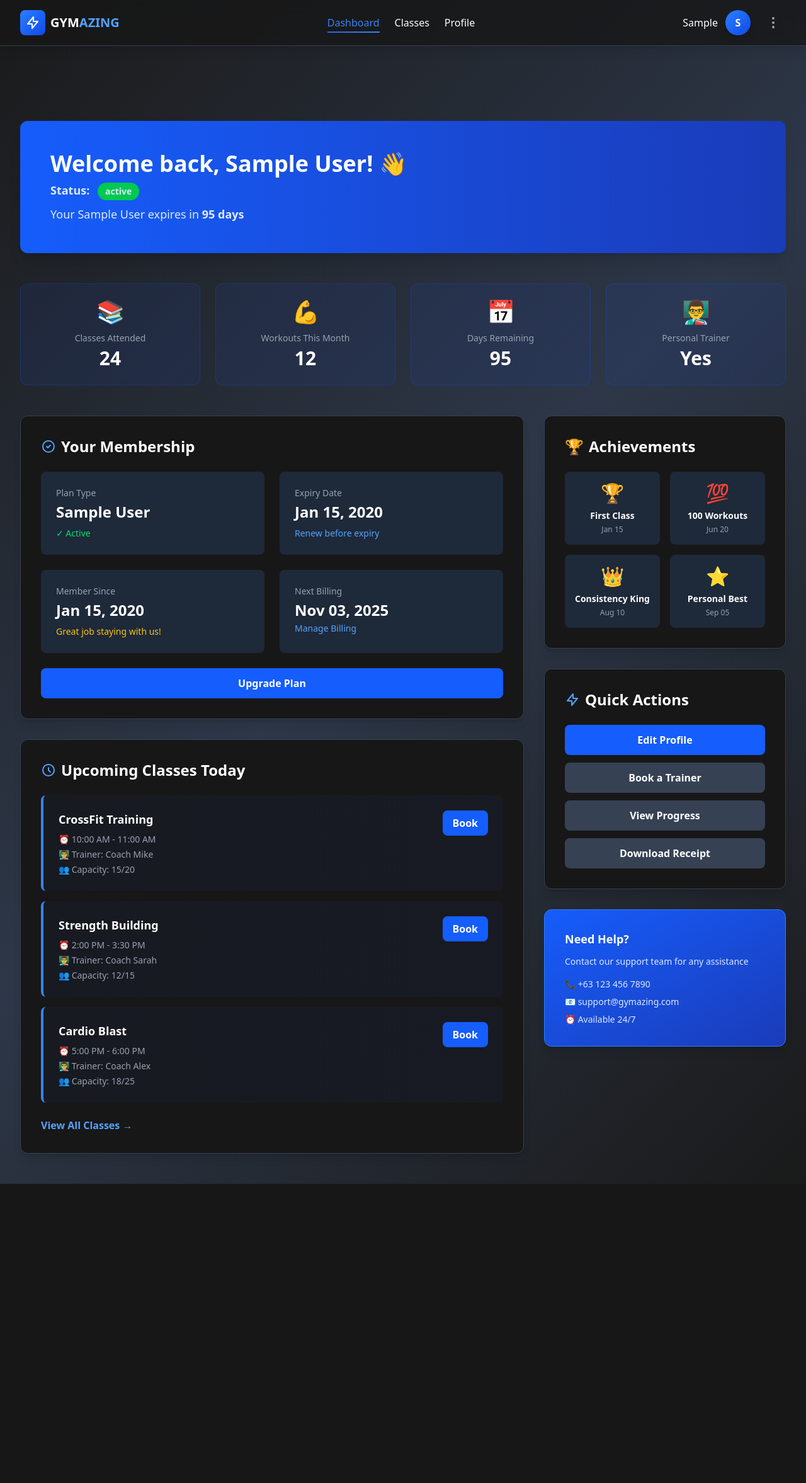
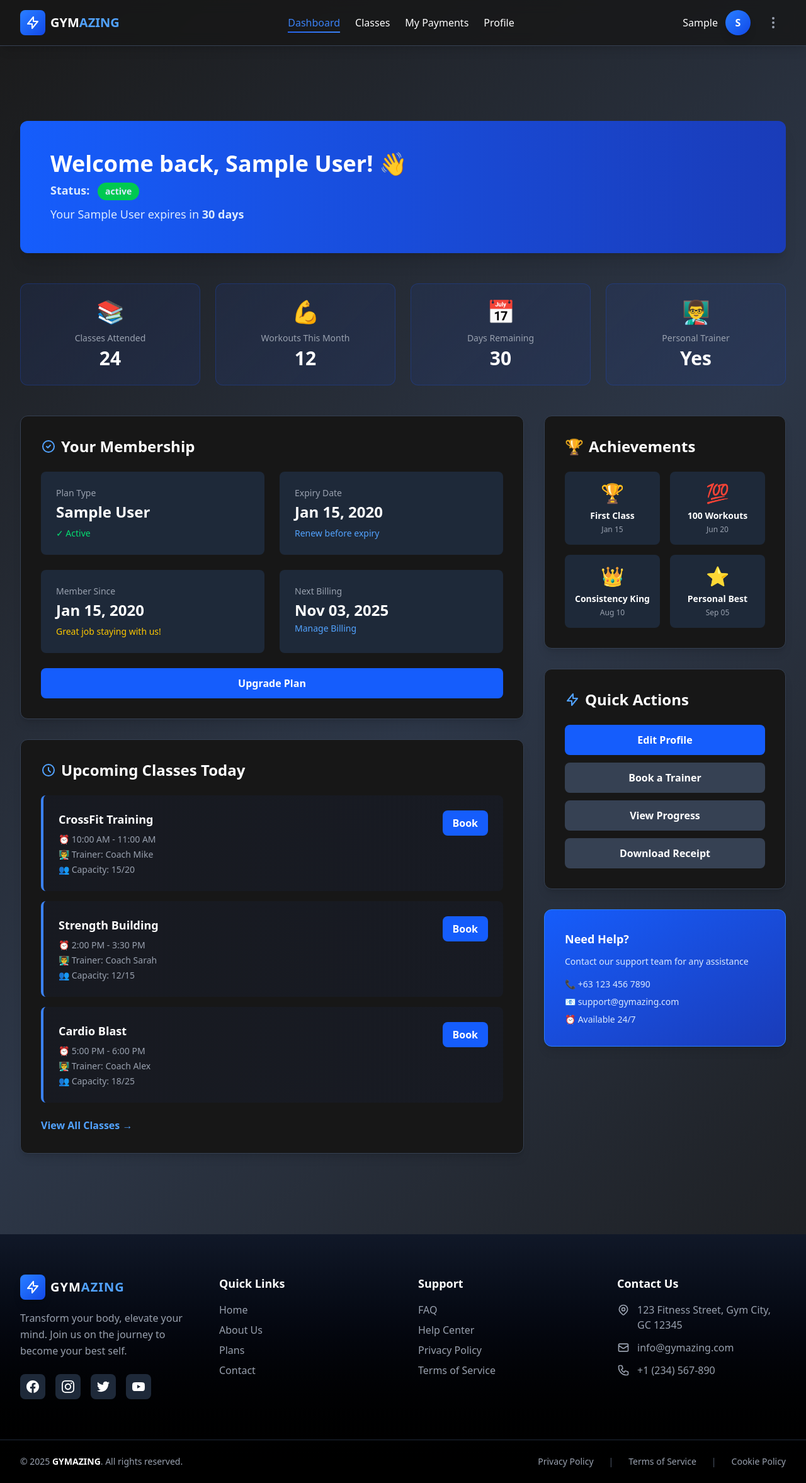
Before and after one commit to Nishieeee/GymMembershipApplicationSystem, a PHP site: page /views/dashboard.php in a window 1280 px wide. Shown: the whole page at 63% size. Before the commit the page ends 1880 px from the top, so only its background shows below. Run offline with PHP 8.4, Linux system fonts and the light colour scheme; the visitor is signed in with stand-in values (Sample User, id 1); tables that the repository leaves empty or names only in its code hold one stand-in row (values such as "Sample post").

Commit message:
fix missing links and components

```diff
--- a/views/dashboard.php
+++ b/views/dashboard.php
@@ -8,22 +8,13 @@
         header("location: /auth/login.php");
     }
 
-    // Sample data - replace with actual database queries
+    //user data (needs work)
     $user = $userObj->getMemberSubcription($user_id);
-    // [
-    //     "name" => "Jhon Clein",
-    //     "email" => "test@gmail.com",
-    //     "phone" => "+63 123 456 7890",
-    //     "plan" => "Premium",
-    //     "membership_date" => "2024-01-15",
-    //     "expiry_date" => "2025-01-15",
-    //     "status" => "Active"
-    // ];
 
     $stats = [
         ["label" => "Classes Attended", "value" => 24, "icon" => "📚"],
         ["label" => "Workouts This Month", "value" => 12, "icon" => "💪"],
-        ["label" => "Days Remaining", "value" => 95, "icon" => "📅"],
+        ["label" => "Days Remaining", "value" => 30, "icon" => "📅"],
         ["label" => "Personal Trainer", "value" => "Yes", "icon" => "👨‍🏫"]
     ];
 
@@ -164,7 +155,7 @@
                         <span class="font-semibold">Status:</span>
                         <span class="inline-block px-3 py-1 bg-green-500 rounded-full text-sm font-bold ml-2"><?= $user['status'] ?></span>
                     </p>
-                    <p class="text-blue-100 text-lg mt-2">Your <?= $user['plan_name'] ?> expires in <span class="font-bold">95 days</span></p>
+                    <p class="text-blue-100 text-lg mt-2">Your <?= $user['plan_name'] ?> expires in <span class="font-bold">30 days</span></p>
                 </div>
             </div>
 
@@ -309,7 +300,7 @@
             </div>
         </div>
     </main>
-
+    <?php include_once __DIR__ . "/layouts/footer.php" ?>
     <script>
         $(document).ready(function() {
             // Mobile menu toggle
--- a/views/layouts/navbar.php
+++ b/views/layouts/navbar.php
@@ -118,6 +118,7 @@ $user_initial = substr($user_name, 0, 1);
                 <nav class="hidden lg:flex items-center space-x-6">
                     <a href="dashboard.php" class="nav-link text-white hover:text-blue-400 font-medium transition-colors">Dashboard</a>
                     <a href="classes.php" class="nav-link text-white hover:text-blue-400 font-medium transition-colors">Classes</a>
+                    <a href="classes.php" class="nav-link text-white hover:text-blue-400 font-medium transition-colors">My Payments</a>
                     <a href="profile.php" class="nav-link text-white hover:text-blue-400 font-medium transition-colors">Profile</a>
                 </nav>
 
```
